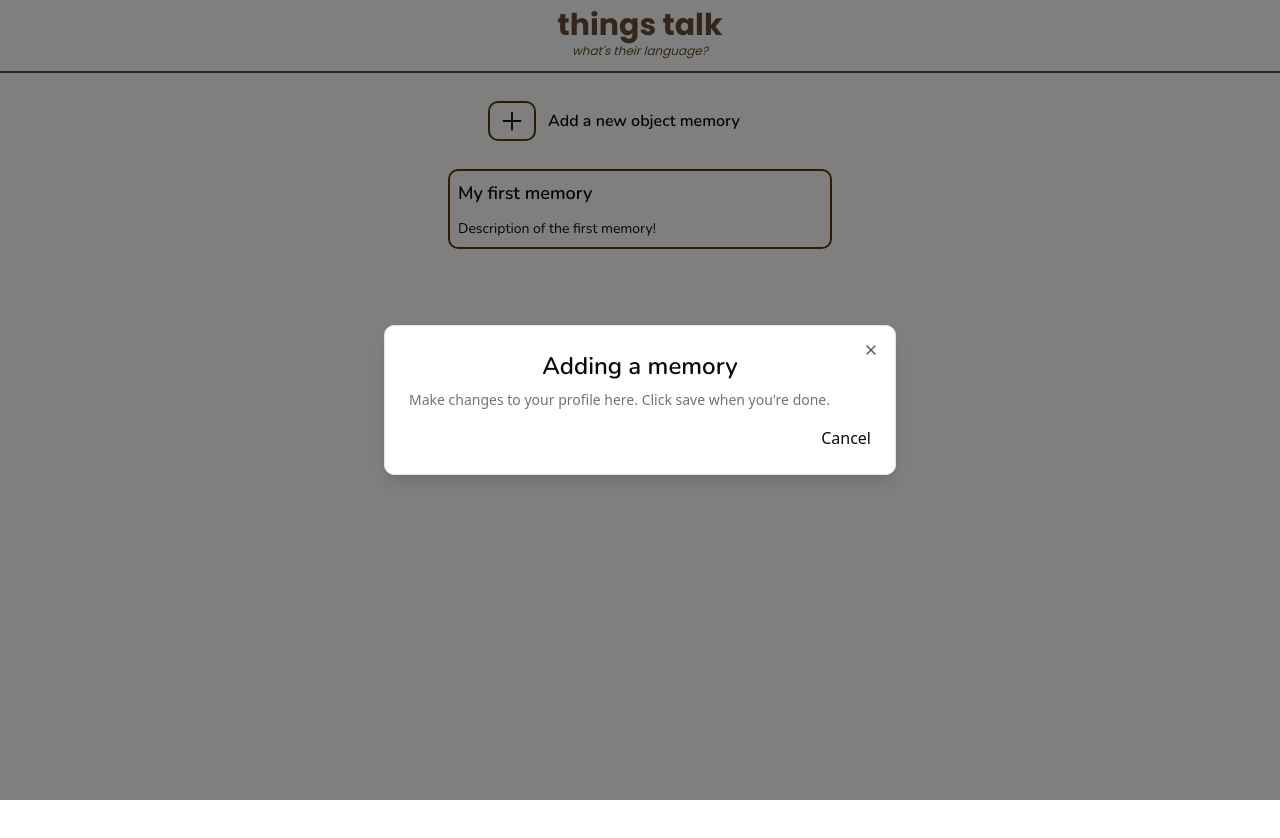
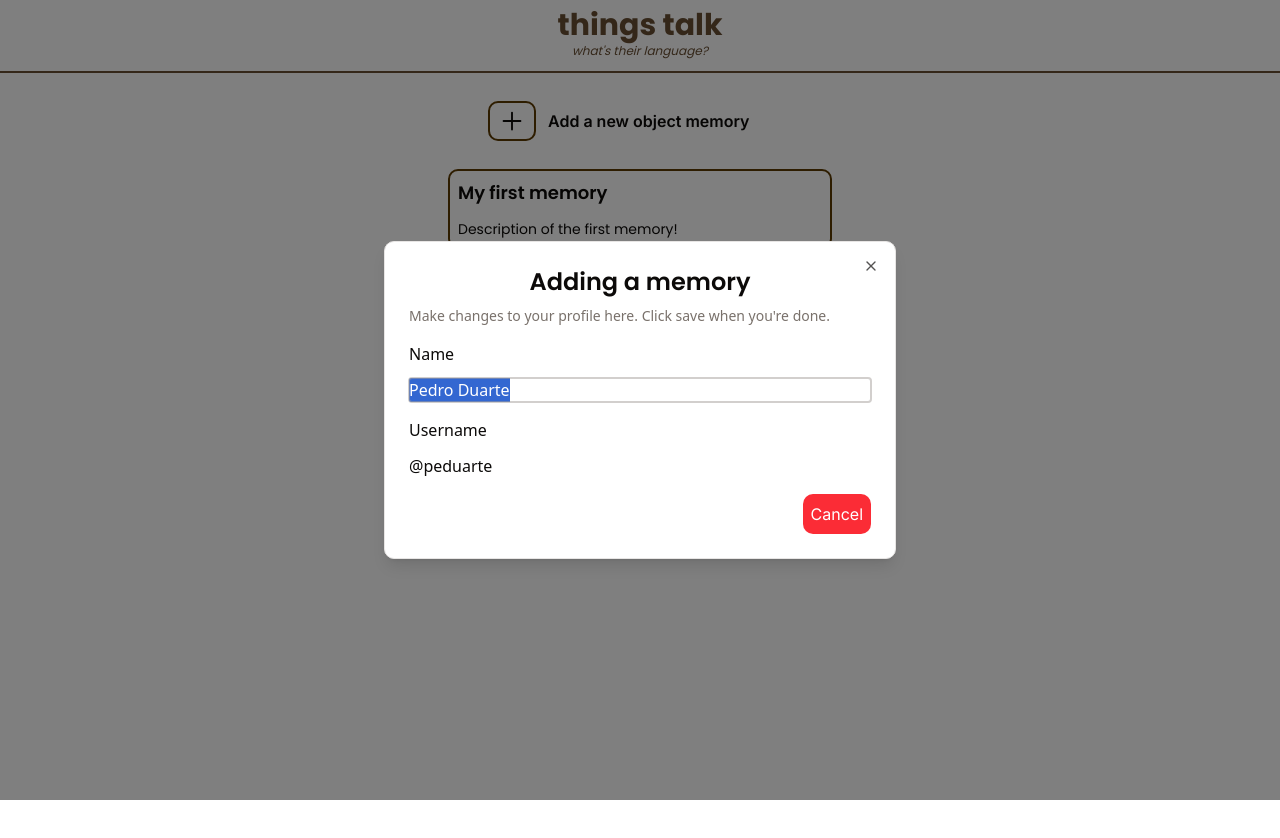
Before and after one commit to leonjretr/pit-stop, a Next.js app: page / in a window 1280 px wide. Both pictures are taken after a click on the button 512 px from the left and 121 px from the top of the page. Shown: the top 838 px of the page. Built offline with nearby package versions, Linux system fonts and the light colour scheme.

Commit message:
Added: adding a form

```diff
--- a/src/app/globals.css
+++ b/src/app/globals.css
@@ -13,6 +13,7 @@
     --font-philo: "Philosopher";
     --font-quicksand: "Quicksand";
     --font-poppins: "Poppins";
+    --font-inter: "Inter";
 
     --text-xxs: 0.625rem;
 
--- a/src/app/layout.tsx
+++ b/src/app/layout.tsx
@@ -2,7 +2,7 @@ import type {Metadata} from "next";
 import "./globals.css";
 import Wrapper from "@/components/wrapper/Wrapper";
 import Header from "@/components/header/Header";
-import {Poppins, Nunito, Philosopher, Quicksand} from "next/font/google";
+import {Poppins, Nunito, Philosopher, Quicksand, Inter} from "next/font/google";
 
 export const metadata: Metadata = {
     title: "Create Next App",
@@ -15,6 +15,13 @@ const poppins = Poppins({
     variable: "--font-poppins", // 👈 important
 });
 const nunito = Nunito({
+    subsets: ["latin"],
+    weight: ["400", "500", "600", "700"], // choose what you need
+    display: "swap",
+    variable: "--font-nunito", // 👈 important
+});
+
+const inter = Inter({
     subsets: ["latin"],
     weight: ["400", "500", "600", "700"], // choose what you need
     display: "swap",
@@ -47,7 +54,9 @@ export default function RootLayout({children,}: Readonly<{ children: React.React
             className={`antialiased ${poppins.variable}
         ${nunito.variable}
         ${quicksand.variable}
-        ${philosopher.variable}`}
+        ${philosopher.variable}
+        ${inter.variable}`}
+
         >
         <Wrapper>
             <Header/>
--- a/src/components/cards/AddMemoryCard.tsx
+++ b/src/components/cards/AddMemoryCard.tsx
@@ -22,6 +22,7 @@ const AddMemoryCard = () => {
     return (
         <div className={"flex items-center w-80 gap-x-3  p-2 font-nunito"}>
             <Dialog>
+                <form>
                     <DialogTrigger asChild>
                         <motion.button
                             whileHover={{scale: 1.1}}
@@ -34,7 +35,7 @@ const AddMemoryCard = () => {
                         <DialogHeader>
                             <DialogTitle>
                                 <div
-                                className={"flex flex-col items-center justify-center font-nunito font-semibold text-2xl"}>
+                                    className={"flex flex-col items-center justify-center font-poppins font-semibold text-2xl"}>
                                     Adding a memory
                                 </div>
                             </DialogTitle>
@@ -43,16 +44,26 @@ const AddMemoryCard = () => {
                                 done.
                             </DialogDescription>
                         </DialogHeader>
+                        <div className="grid gap-4">
+                            <div className="grid gap-3">
+                                <label htmlFor="name-1">Name</label>
+                                <input id="name-1" name="name" defaultValue="Pedro Duarte" />
+                            </div>
+                            <div className="grid gap-3">
+                                <label htmlFor="username-1">Username</label>
+                                <input id="username-1" name="username" defaultValue="@peduarte" />
+                            </div>
+                        </div>
                         <DialogFooter>
                             <DialogClose>
-                            <div className={"cursor-pointer"}>
+                                <div
+                                    className={" bg-red-500 hover:bg-red-700  cursor-pointer font-inter text-white p-2 rounded-lg text-md"}>
                                     Cancel
                                 </div>
                             </DialogClose>
-
                         </DialogFooter>
-
                     </DialogContent>
+                </form>
             </Dialog>
 
             <HoverCard>
--- a/src/components/cards/ObjectMemoryCard.tsx
+++ b/src/components/cards/ObjectMemoryCard.tsx
@@ -18,7 +18,7 @@ const ObjectMemoryCard = () => {
                 <DialogTrigger asChild>
                     <motion.div
                         whileHover={{scale: 1.1}}
-                        className={"flex flex-col justify-center cursor-pointer w-96 gap-3 border-2 rounded-lg border-brand-walnut p-2 font-nunito"}>
+                        className={"flex flex-col justify-center cursor-pointer w-96 gap-3 border-2 rounded-lg border-brand-walnut p-2 font-poppins"}>
                         <div className={"font-semibold text-lg"}>
                             My first memory
                         </div>
```
Lines whose indentation alone changed are shown as unchanged.
